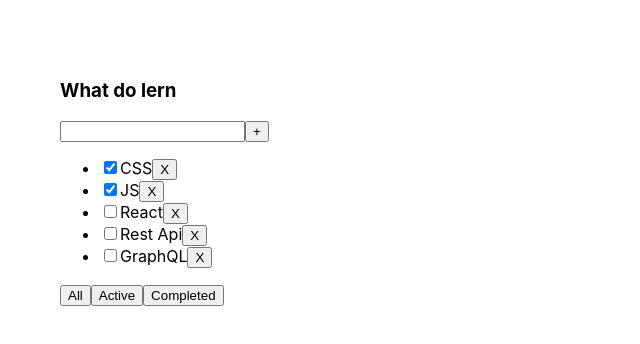
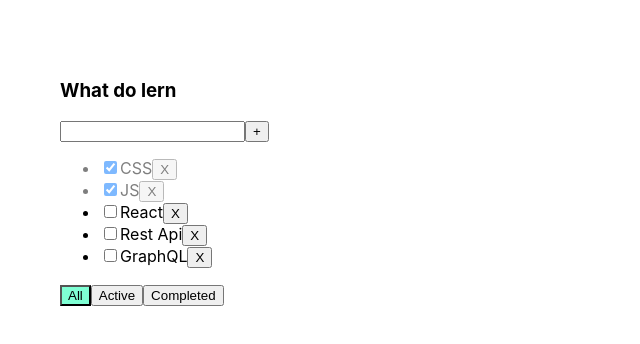
Before and after one commit to Croked1991/Todolist, a React app: page / in a window 1280 px wide. Shown: the top 344 px of the page, without its empty margins (0-640 px from the left). Built offline with nearby package versions, Linux system fonts and the light colour scheme.

Commit message:
some bug fixes

```diff
--- a/src/App.tsx
+++ b/src/App.tsx
@@ -2,6 +2,8 @@ import React, { useState } from 'react';
 import { v1 } from 'uuid';
 import './App.css';
 import { Todolist } from './Todolist';
+
+export type FilterValuesType = 'All' | 'Active' | 'Completed'
 
 
 function App() {
@@ -15,7 +17,7 @@ function App() {
         { id: v1(), title: "GraphQL", isDone: false },
     ])
 
-    const [filterButton, setFilterButton] = useState('All')
+    const [filterButton, setFilterButton] = useState<FilterValuesType>('All')
 
 
     const removeTasks = (id: string) => {
@@ -29,7 +31,7 @@ function App() {
     }
 
 
-    const taskFilter = (filterValue: string) => {
+    const taskFilter = (filterValue: FilterValuesType) => {
         setFilterButton(filterValue)
     }
 
@@ -56,6 +58,7 @@ function App() {
                 prokladka={prokladka}
                 addTask={addTask}
                 changeCheckboxStatus={changeCheckboxStatus}
+                filterButton={filterButton}
             />
         </div>
     )
--- /dev/null
+++ b/src/Todolist.module.css
@@ -0,0 +1,15 @@
+.error {
+    border: red 3px solid;
+  }
+
+.errorMessage {
+    color: red;
+  }
+
+.activeFilter {
+  background-color: aquamarine;
+}
+
+.isDone {
+  opacity: 0.5;
+}
--- a/src/Todolist.tsx
+++ b/src/Todolist.tsx
@@ -1,5 +1,8 @@
 import React from 'react';
 import { useState, KeyboardEvent, ChangeEvent } from 'react';
+import { FilterValuesType } from './App';
+import { Checkbox } from './components/Checkbox';
+import style from './Todolist.module.css'
 
 export type TaskType = {
     title: string;
@@ -7,33 +10,44 @@ export type TaskType = {
     isDone: boolean;
 }
 
+
+
 type PropsType = {
     title: string;
     tasks: Array<TaskType>;
     removeTasks: (id: string) => void;
-    taskFilter: (filterValue: string) => void;
+    taskFilter: (filterValue: FilterValuesType) => void;
     prokladka: Array<TaskType>;
     addTask: (newTask: string) => void;
     changeCheckboxStatus: (currentId: string, eventStatus: boolean) => void
+    filterButton: FilterValuesType
 }
 
 export function Todolist(props: PropsType) {
 
     const [newTask, setNewTask] = useState('')
 
+    const [error, setError] = useState <string | null> (null)
+
+
     const onClickHandler = () => {
-        if(newTask.trim() !== ''){
-        props.addTask(newTask.trim())
-        setNewTask('')}
+        if (newTask.trim() !== '') {
+            props.addTask(newTask.trim())
+            setNewTask('')
+        } else setError('Error. You got wrong')
+
+
     }
 
     const onKeyPressHadler = (event: KeyboardEvent<HTMLInputElement>) => {
         if (event.key === 'Enter') {
             onClickHandler()
         }
+
     }
 
     const setNewTaskHandler = (event: ChangeEvent<HTMLInputElement>) => {
+        setError(null)
         setNewTask(event.currentTarget.value)
     }
 
@@ -41,32 +55,35 @@ export function Todolist(props: PropsType) {
         props.removeTasks(elid)
     }
 
-    const filterHandler = (filterValue: string) => {
+    const filterHandler = (filterValue: FilterValuesType) => {
         props.taskFilter(filterValue)
     }
 
-
-
+    const checkboxHandler = (currentId: string, currentEvent: boolean) => {
+        props.changeCheckboxStatus(currentId, currentEvent)
+    }
 
     return (
         <div className="App">
             <div>
                 <h3>{props.title}</h3>
                 <div>
-                    <input value={newTask}
+                    <input className={error ? style.error : ''}
+                        value={newTask}
                         onKeyPress={onKeyPressHadler}
                         onChange={setNewTaskHandler}
                     />
                     <button onClick={onClickHandler}>+</button>
+                    {error && <p className={style.errorMessage}>{error}</p> }
                 </div>
-                <ul>
+                <ul >
                     {props.prokladka.map((el: TaskType) => {
-                        const checkboxHandler = (event: ChangeEvent<HTMLInputElement>) => {
-                            props.changeCheckboxStatus(el.id, event.currentTarget.checked)
-                        }
+                        // const checkboxHandler = (currentEvent: boolean) => {
+                        //     props.changeCheckboxStatus(el.id, currentEvent)
+                        // }
                         return (
-                            <li key={el.id}>
-                                <input type="checkbox" checked={el.isDone} onChange={checkboxHandler}></input>
+                            <li key={el.id} className={el.isDone === true ? style.isDone: ""}>
+                                <Checkbox check={el.isDone} callBack={(currentEvent)=>checkboxHandler(el.id, currentEvent)}/>
                                 <span>{el.title}</span>
                                 <button onClick={() => removeTaskHandler(el.id)}>X</button>
                             </li>
@@ -74,9 +91,9 @@ export function Todolist(props: PropsType) {
                     })}
                 </ul>
                 <div>
-                    <button onClick={() => filterHandler('All')}>All</button>
-                    <button onClick={() => filterHandler('Active')}>Active</button>
-                    <button onClick={() => filterHandler('Completed')}>Completed</button>
+                    <button className={props.filterButton === "All" ? style.activeFilter : ''} onClick={() => filterHandler('All')}>All</button>
+                    <button className={props.filterButton === "Active" ? style.activeFilter : ''} onClick={() => filterHandler('Active')}>Active</button>
+                    <button className={props.filterButton === "Completed" ? style.activeFilter : ''} onClick={() => filterHandler('Completed')}>Completed</button>
                 </div>
             </div>
         </div>
--- /dev/null
+++ b/src/components/Checkbox.tsx
@@ -0,0 +1,20 @@
+import React from "react";
+import {ChangeEvent} from "react"
+
+type CheckboxType = {
+    check: boolean
+    callBack: (currentEvent:boolean)=>void
+}
+
+
+
+export const Checkbox =(props:CheckboxType)=> {
+
+    const checkboxHandler =(event: ChangeEvent<HTMLInputElement>)=>{
+        props.callBack(event.currentTarget.checked)
+    }
+
+    return(
+        <input type="checkbox" checked={props.check} onChange={checkboxHandler}></input>
+    )
+}
```
Also changed, not shown: src/App.css (line endings or trailing spaces), 1 other file (tests, documents, lock files or other folders).
